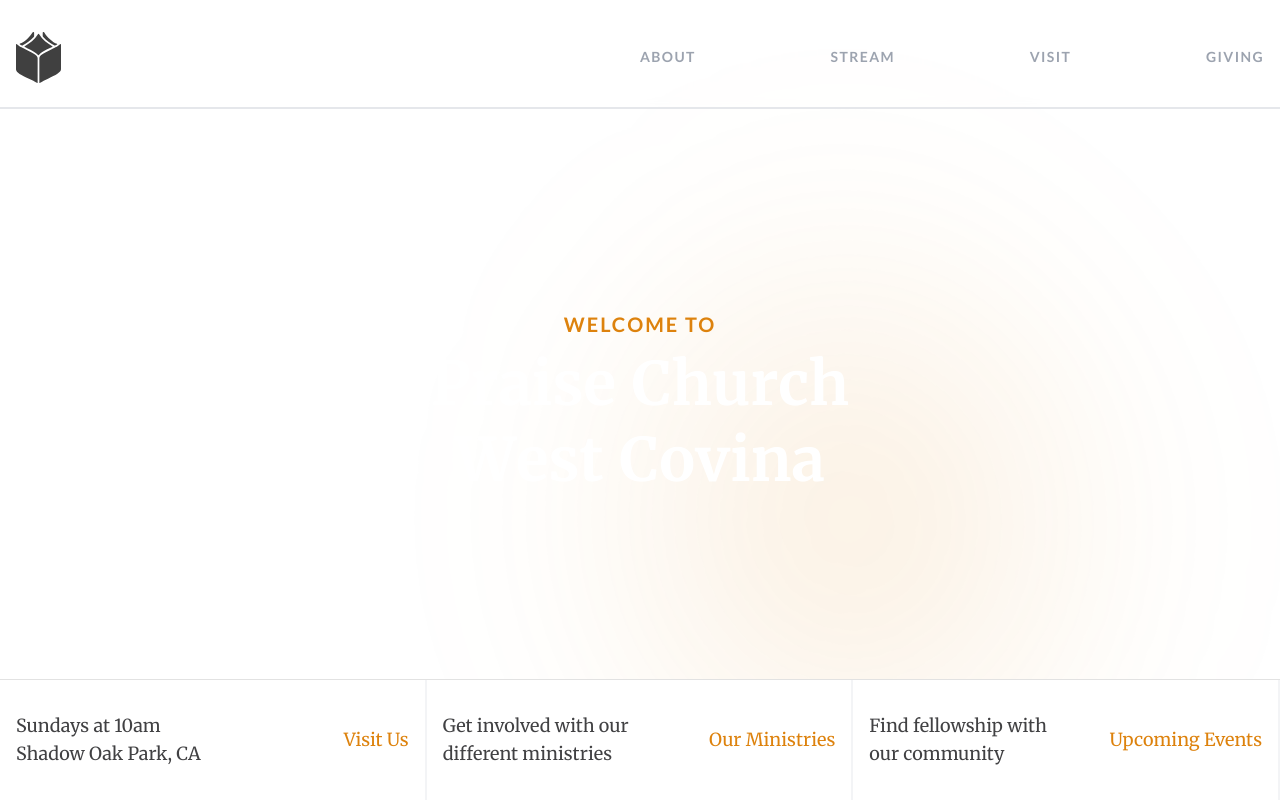
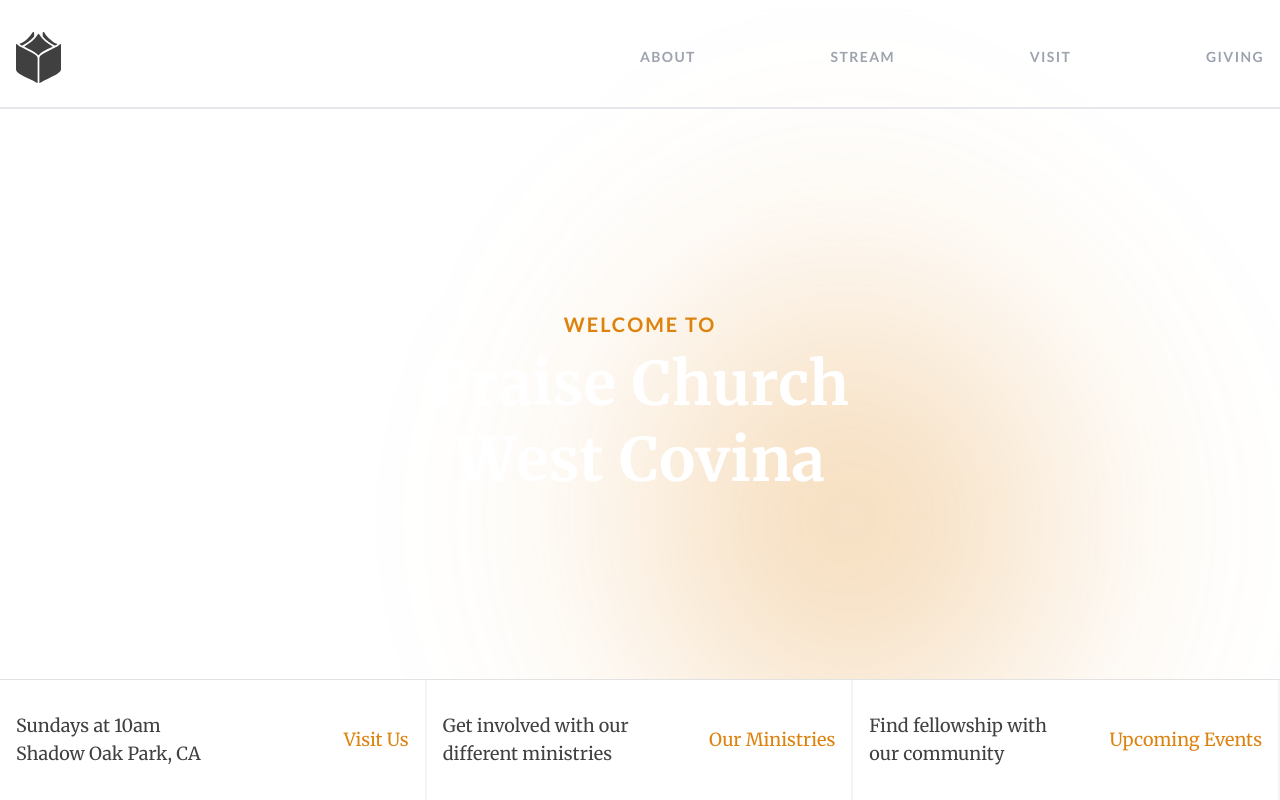
Before and after one commit to PraiseChurch/web, a Next.js app: page /giving in a window 1280 px wide. Shown: the top 800 px of the page. Built offline with nearby package versions, Linux system fonts and the light colour scheme.

Commit message:
made some changes

```diff
--- a/src/app/components/BackgroundBlob.module.css
+++ b/src/app/components/BackgroundBlob.module.css
@@ -8,7 +8,7 @@
 .blobOne {
   width: 400px;
   height: 400px;
-  background-color: rgb(221, 130, 13, 12%);
+  background-color: rgb(221, 130, 13, 30%);
 }
 
 .blobTwo {
```
